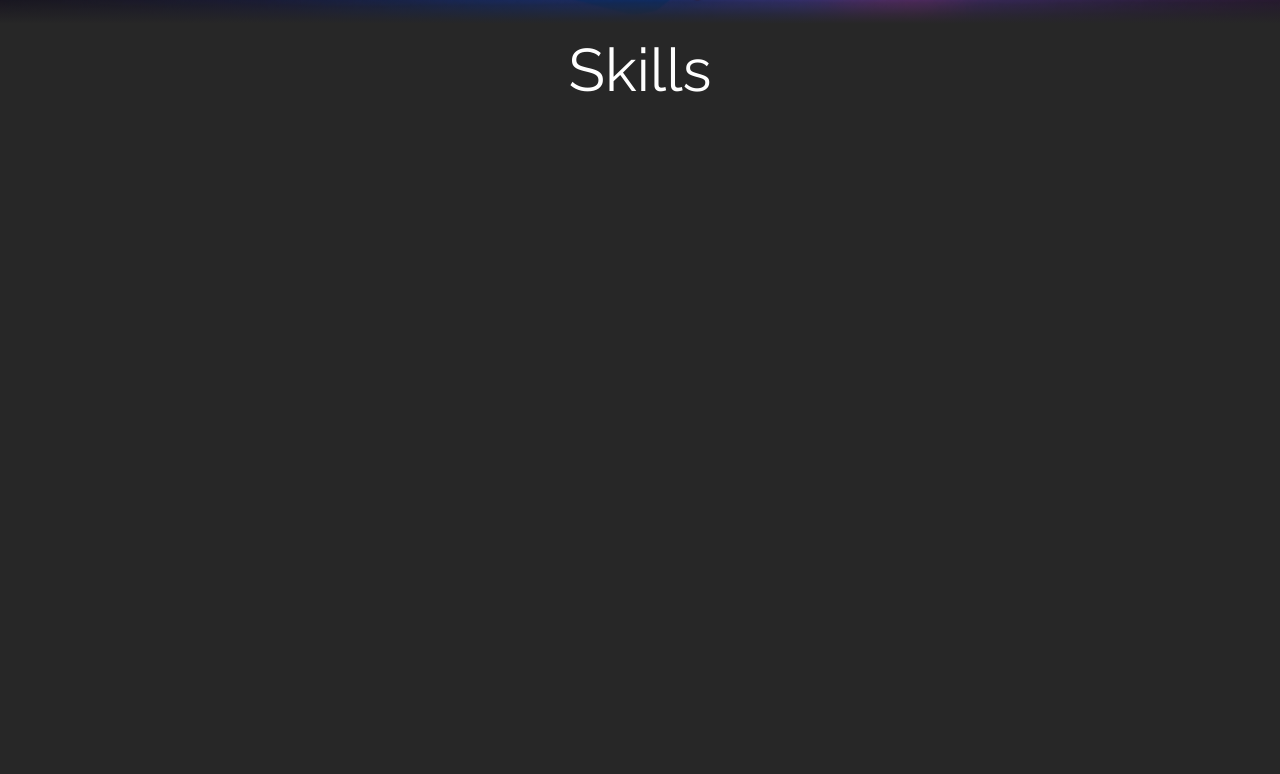
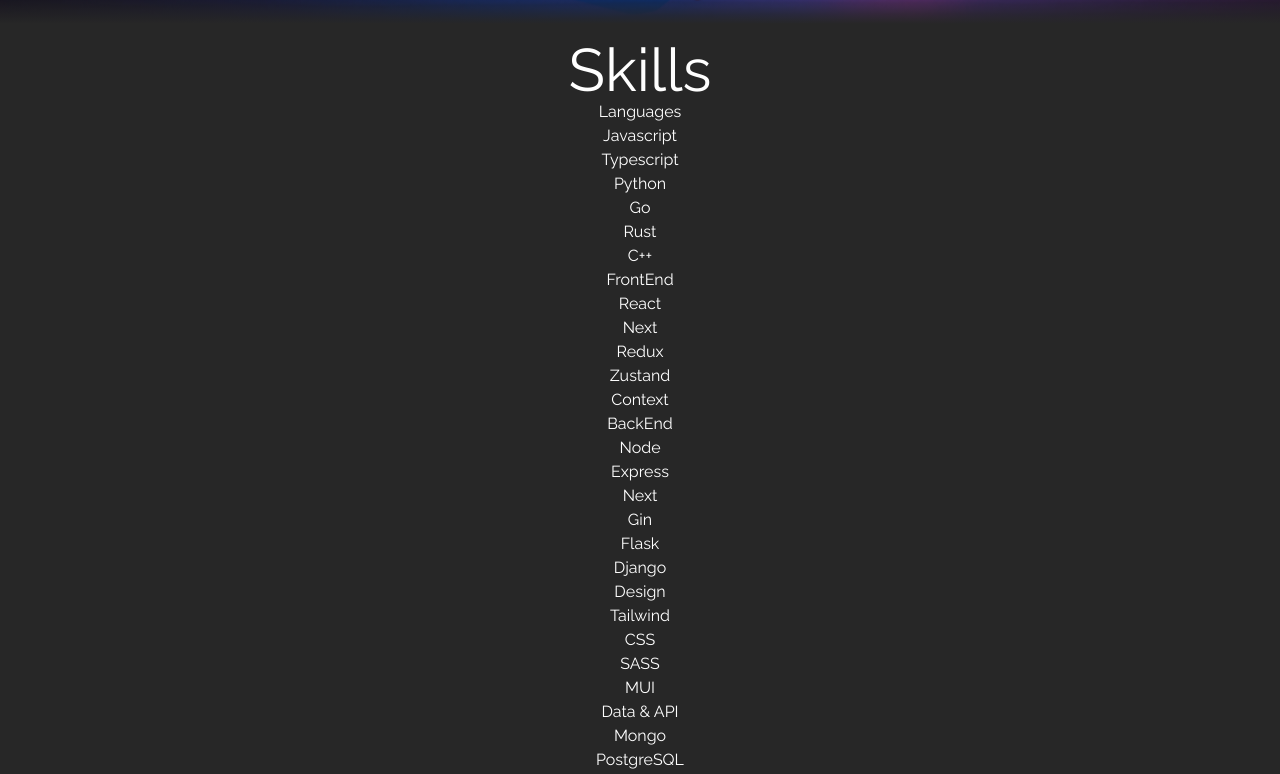
Before and after one commit to DraconDev/next-portfolio, a Next.js app: page / in a window 1280 px wide. Shown: the part 826-1600 px from the top of the page. Built offline with nearby package versions, Linux system fonts and the light colour scheme.

Commit message:
upd skills

```diff
--- a/components/Skills/Skills.tsx
+++ b/components/Skills/Skills.tsx
@@ -2,6 +2,7 @@
 import MyContext from "@/state/Context";
 import { useContext } from "react";
 import SectionContainer from "../layout/SectionContainer";
+import SkillCard from "./SkillCard";
 
 type Props = {};
 
@@ -10,6 +11,13 @@
     return (
         <SectionContainer>
             <h1 className="text-6xl">Skills</h1>
+            {Object.entries(state.skills).map(([category, skill], index) => (
+                <SkillCard
+                    key={index}
+                    name={category}
+                    items={skill}
+                />
+            ))}
         </SectionContainer>
     );
 };
```
